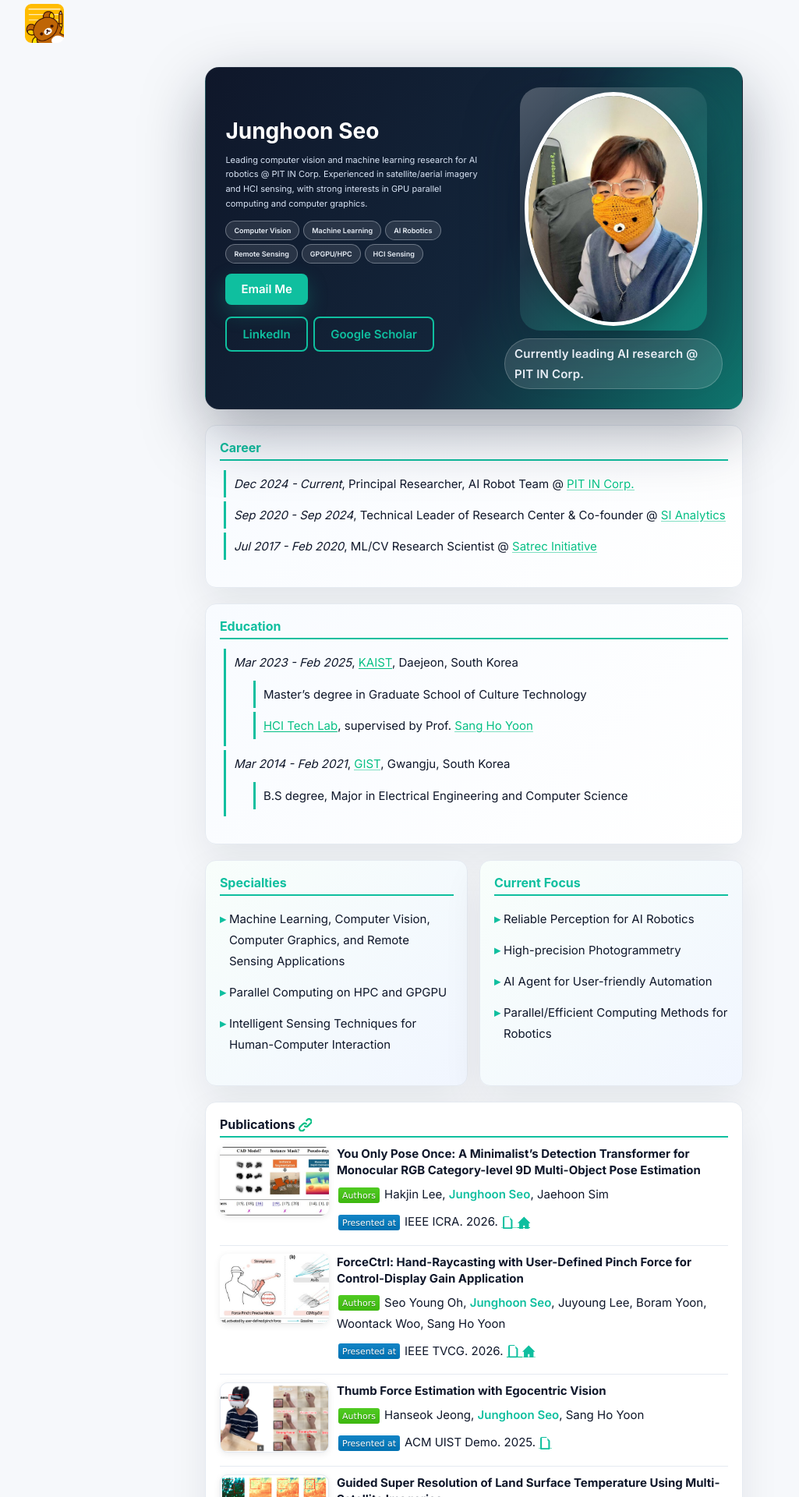
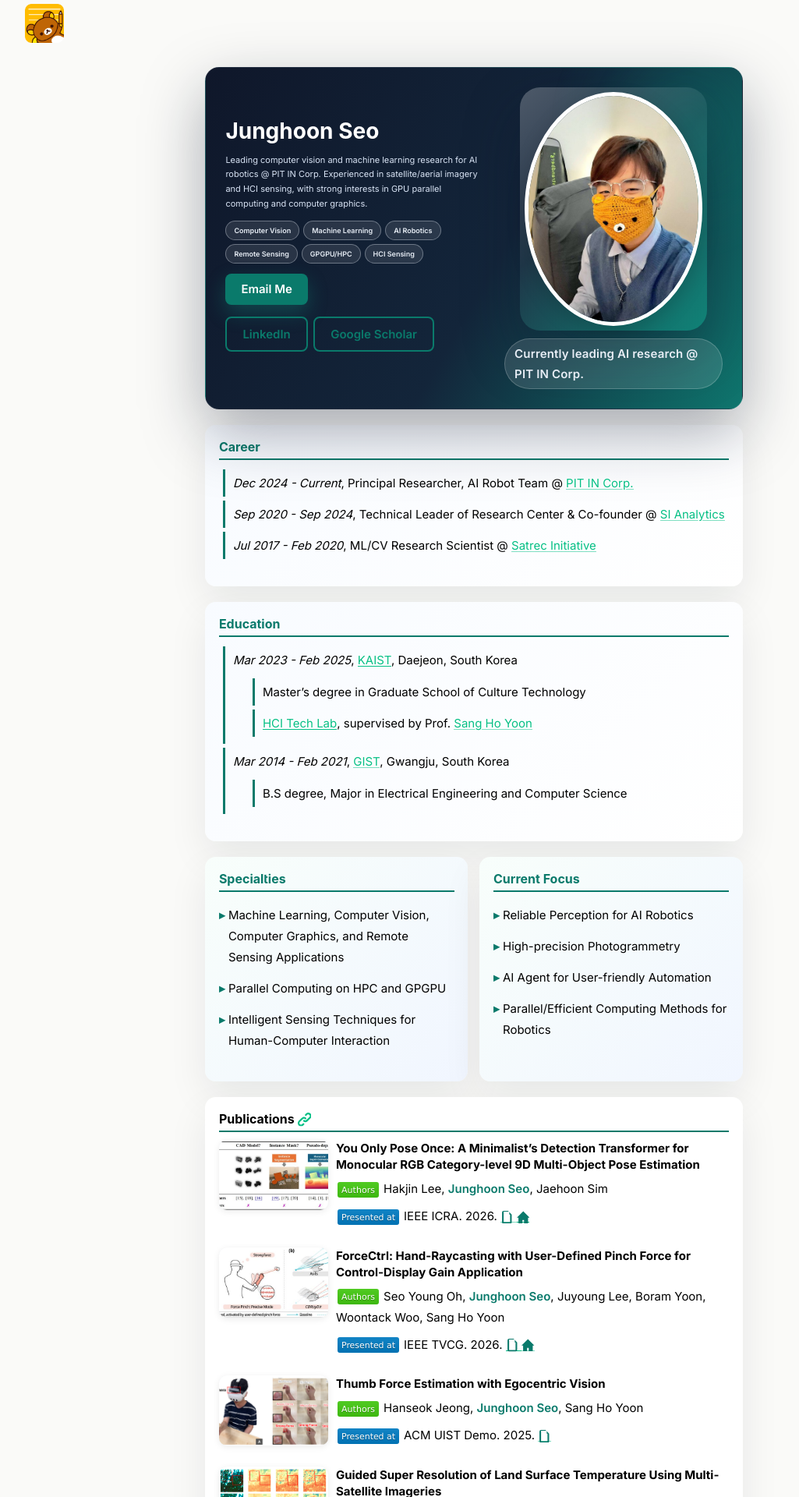
Before and after one commit to mikigom/mikigom.github.io, a Jekyll site: the page built from index.md, in a window 1280 px wide. Shown: the top 1920 px of the page at 78% size, without its empty margins (32-1057 px from the left). Built offline with Jekyll 4.4.1, drawn with Linux system fonts in a browser that asks for light colours.

Commit message:
style(tokens): deep teal accent + warm off-white ink palette

```diff
--- a/assets/styles.scss
+++ b/assets/styles.scss
@@ -6,13 +6,18 @@ styles: true
 @import "alembic";
 
 :root {
-  --bg: #f6f8fb;
-  --card-bg: #ffffff;
-  --card-border: #e5eaf1;
-  --accent: #0fbf9f;
-  --accent-strong: #0a9c80;
-  --text: #0f172a;
-  --muted: #5f6b7a;
+  --bg: #fafaf8;
+  --surface: #ffffff;
+  --ink: #0f1216;
+  --ink-2: #2a2d33;
+  --muted: #6b7280;
+  --muted-2: #9aa0a6;
+  --rule: #e3e6ea;
+  --rule-soft: #eef0f3;
+  --accent: #0a7a6b;
+  --accent-strong: #086357;
+  --accent-soft: #e8f2ef;
+  --accent-border: #c4ddd6;
 }
 
 .page-title {
```
